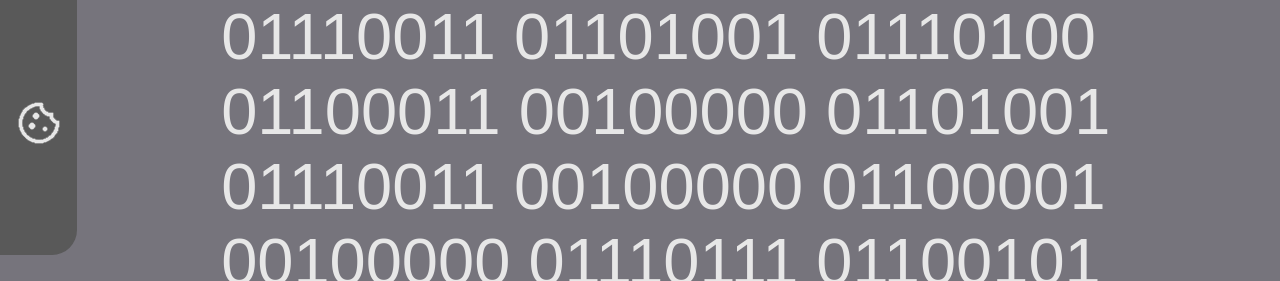
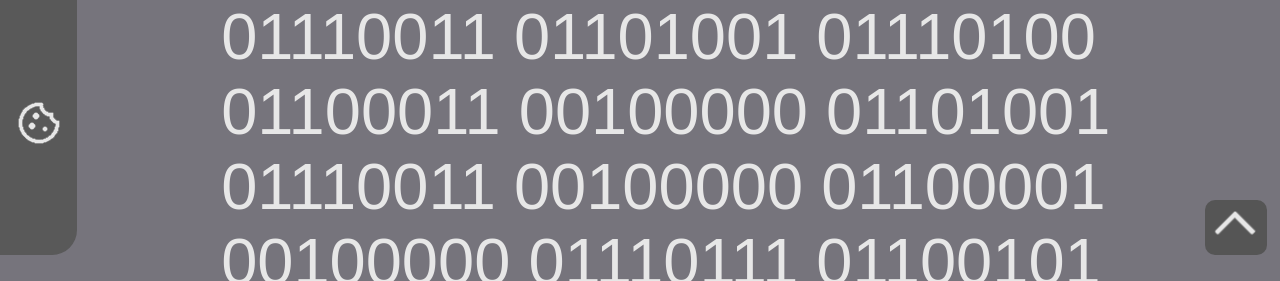
Before and after one commit to DWJStraat/OWE4_Blast, a Flask app: template template/home.html in a window 1280 px wide. Shown: the part 2319-2600 px from the top of the page. Run offline with Flask 2, Linux system fonts and the light colour scheme; the template is opened without the code that fills it, so the values that code supplies are empty; some libraries are stand-ins or nearby versions.

Commit message:
back to top button finished

```diff
--- a/static/css/base.css
+++ b/static/css/base.css
@@ -264,3 +264,29 @@ ul {
     from {opacity: 0;}
     to {opacity:1 ;}
 }
+
+#button_to_top_home {
+  display: inherit; /* Hidden by default */
+  position: fixed; /* Fixed/sticky position */
+  bottom: 1%; /* Place the button at the bottom of the page */
+  right: 1%; /* Place the button 30px from the right */
+  z-index: 99; /* Make sure it does not overlap */
+  border: none; /* Remove borders */
+  outline: none; /* Remove outline */
+  background-color: #555; /* Set a background color */
+  color: white; /* Text color */
+  cursor: pointer; /* Add a mouse pointer on hover */
+  padding: 2px; /* Some padding */
+  border-radius: 10px; /* Rounded corners */
+}
+
+#button_to_top_home img {
+    max-width: 100%;
+    height: auto;
+    margin-right: 10px;
+    transform: rotate(90deg) translate(20%, -8%);
+}
+
+#button_to_top_home:hover {
+  background-color: #555; /* Add a dark-grey background on hover */
+}
--- a/static/js/back_to_top.js
+++ b/static/js/back_to_top.js
@@ -1,19 +1,5 @@
-// Get the button:
-let mybutton = document.getElementById("myBtn");
-
-// When the user scrolls down 20px from the top of the document, show the button
-window.onscroll = function() {scrollFunction()};
-
-function scrollFunction() {
-  if (document.body.scrollTop > 20 || document.documentElement.scrollTop > 20) {
-    mybutton.style.display = "block";
-  } else {
-    mybutton.style.display = "none";
-  }
-}
-
 // When the user clicks on the button, scroll to the top of the document
 function topFunction() {
-  document.body.scrollTop = 0; // For Safari
+  document.getElementById("field").scrollTop = 0; // For Safari
   document.documentElement.scrollTop = 0; // For Chrome, Firefox, IE and Opera
 }
--- a/template/base.html
+++ b/template/base.html
@@ -2,7 +2,7 @@
 
 {%block css%}
 {% block base_css %}
-"../static/base.css"
+"../static/css/base.css"
 {% endblock base_css %}
 {%endblock css%}
 
--- a/template/cookie.html
+++ b/template/cookie.html
@@ -1,7 +1,7 @@
 {%extends 'base.html'%}
 
 {% block css %}
-"../static/cookie_base.css"
+"../static/css/cookie_base.css"
 {% endblock %}
 
 {% block js %}
--- a/template/home.html
+++ b/template/home.html
@@ -122,3 +122,8 @@
     01100110 01100101 01100101 01101100 00100000 01100110 01110010 01100101 01100101 00100000 01110100 01101111
     00100000 01100001 01110011 01101011 00100001</p>
 {% endblock %}
+{% block top_button %}
+    <button onclick="topFunction()" id="button_to_top_home" title="Go to top">
+        <img src="../static/image/arrow_back_ios_FILL0_wght400_GRAD0_opsz48.png" alt="top_arrow" id="top_arrow">
+    </button>
+{% endblock %}
--- a/template/login_base.html
+++ b/template/login_base.html
@@ -7,35 +7,10 @@
     {% block js %}{% endblock %}
     <link rel="icon" type="image/png" href="../static/image/favicon.png">
     <link rel="stylesheet" href= {% block css %} "../static/css/login_base.css" {% endblock %}>
+    <script src="../static/js/back_to_top.js"></script>
 
 </head>
 <body>
-<!--
-      &&                 ,    ,/
-     &&&   /**************   *,*
-     &&&# ****************  ,,*/
-     &&&&                  ****
-     &&&&.                ****
-     *&&@&  &&&&@&&&&&&& ****
-      (&&&& &&&&@&&&&&&*****
-       &@&@&%         ****/                 .&@&@&@&@&@&@   #&@&@&#     @&@&@&&  &@&@&@&@&@&@&   ,@&@&@&     &@&@&&&
-         &&&&&,     *****                 &&&&&       .&&     *&@&&&.    /&&&      &&&&      &      &&&&&@     &@&
-           &&&&&  /****                  &&&&           @     *&@%&&&&,  /&&&      &&&&    (&       &&&&@&&    &@&
-            *&&&@& **,                  .&&&&                 *&@( %&&&& /&&&      &&&&&&&&&&       &&& /&&&&. &@&
-             . &@&&&*                    &&&@        &&&@&    *&@(   &&&@&&&&      &@&&    ((       @&&   %&@&&&@&
-            **** &&&&&                    &&&&@       &&&&    *&@(     &&&&&&      &&&&       &.    &&&     &&&&@&
-          *****   ,&&&&&                    &&&&@&&&&&&&@&    &&@&,      &&&&     &&&&&&@&&&&&&.   &&&&#      &&@&
-         ****.      %&&&&&
-       /****          &@@@@
-      **** .....,...... &&&&                &&&&@&&&&&#& %&&&&&&@&&&& &&&&&      &&&&&&&   &&&&&@&&&   &&&&&&&&&@&
-     **** ......,.....  #&&&&            &&&&.       *&&   /&&&     &   @&&&%      &&&   &&&      &&#    &&&&    &
-    ****                 &&&&           &&&&               (&&&    &    &&&&&&     &&&   &&&&%           &&&&
-   ****                 ( &&@           @&&&               (@&&&@&&&    @&& @&&&   &@&    &&@&&&@&&&     &&&@&&&@.
-  ****  ################. &&&           &&&&        (&&&,  (&&&   .%    &&&  ,&&@& &&&          &&&&&(   &&&&   &.
-  ***   ###############   &&&           .&&&&       (&&&,  (&&&      &  @&&    #@&&&&&   &&       &&&/   &&&&     &
-  **                      &&               &&&&&@&&&&&&&, &&&&&&@&&&&& &&&&&     &&&&&   &&&&&&&@&&&   %&&&&&&&&@&&
- -->
-</body>
 {% block bar2 %}
 {% endblock %}
 
@@ -46,7 +21,7 @@
     </button_home>
 </bar1>
 
-<field>
+<field id="field">
     <div id="container">
     {% block content %}
     {% endblock %}
@@ -58,5 +33,7 @@
 <!--        timer();-->
 <!--    </script>-->
 </field>
-<button onclick="topFunction()" id="button_to_top" title="Go to top">Top</button>
+{% block top_button %}
+{% endblock %}
+</body>
 </html>
```
